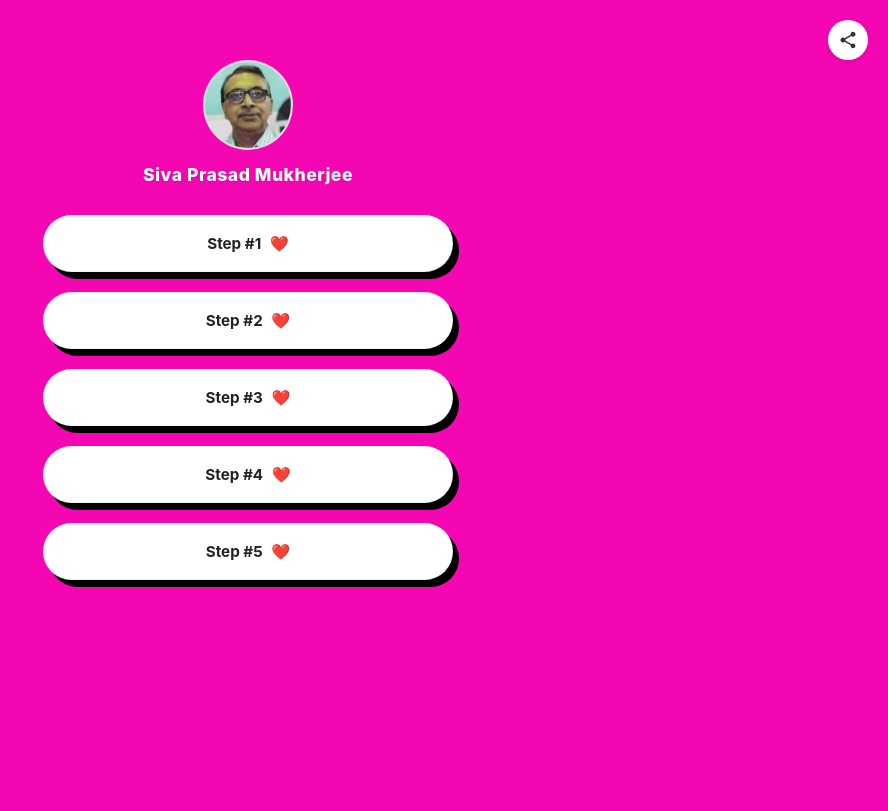
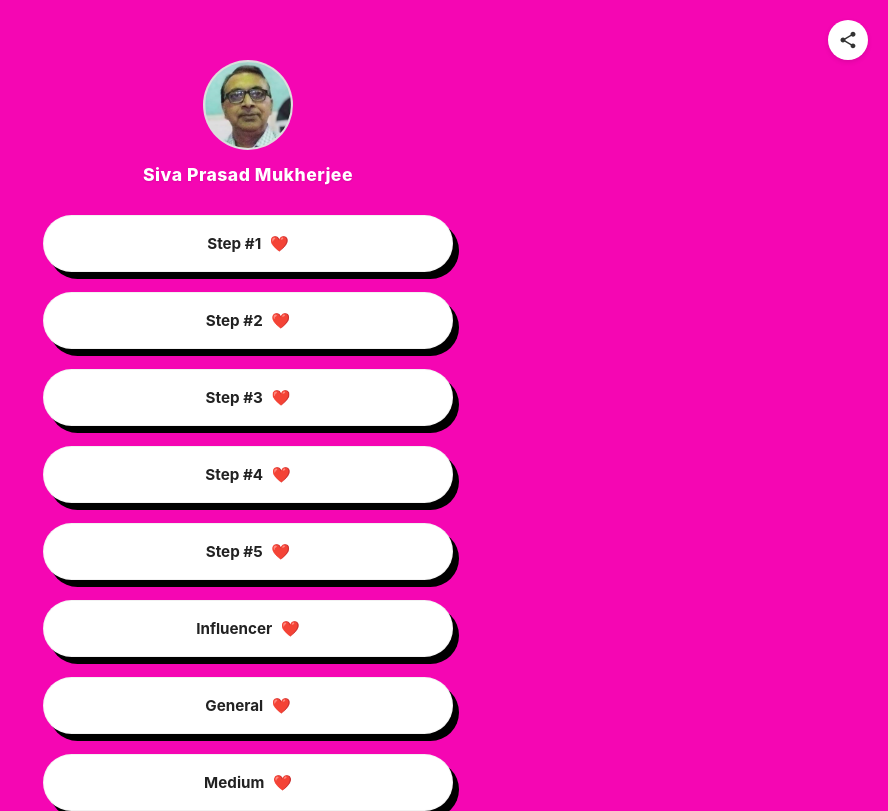
Before and after one commit to spmohq/am, a plain HTML site: page index.html in a window 1280 px wide. Shown: the whole page, without its empty margins (392-1280 px from the left). Drawn offline with Linux system fonts and the light colour scheme.

Commit message:
Update index.html

```diff
--- a/index.html
+++ b/index.html
@@ -167,6 +167,18 @@
             Step #5 <span class="emoji">❤️</span>
         </a>
 
+                <a href="cb.html" class="link-btn" target="_blank">
+            Influencer <span class="emoji">❤️</span>
+        </a>
+
+        <a href="comment-genie.html" class="link-btn" target="_blank">
+            General <span class="emoji">❤️</span>
+        </a>
+
+        <a href="medium-comment-genie.html" class="link-btn" target="_blank">
+            Medium <span class="emoji">❤️</span>
+        </a>
+
     </div>
 
 </body>
```
